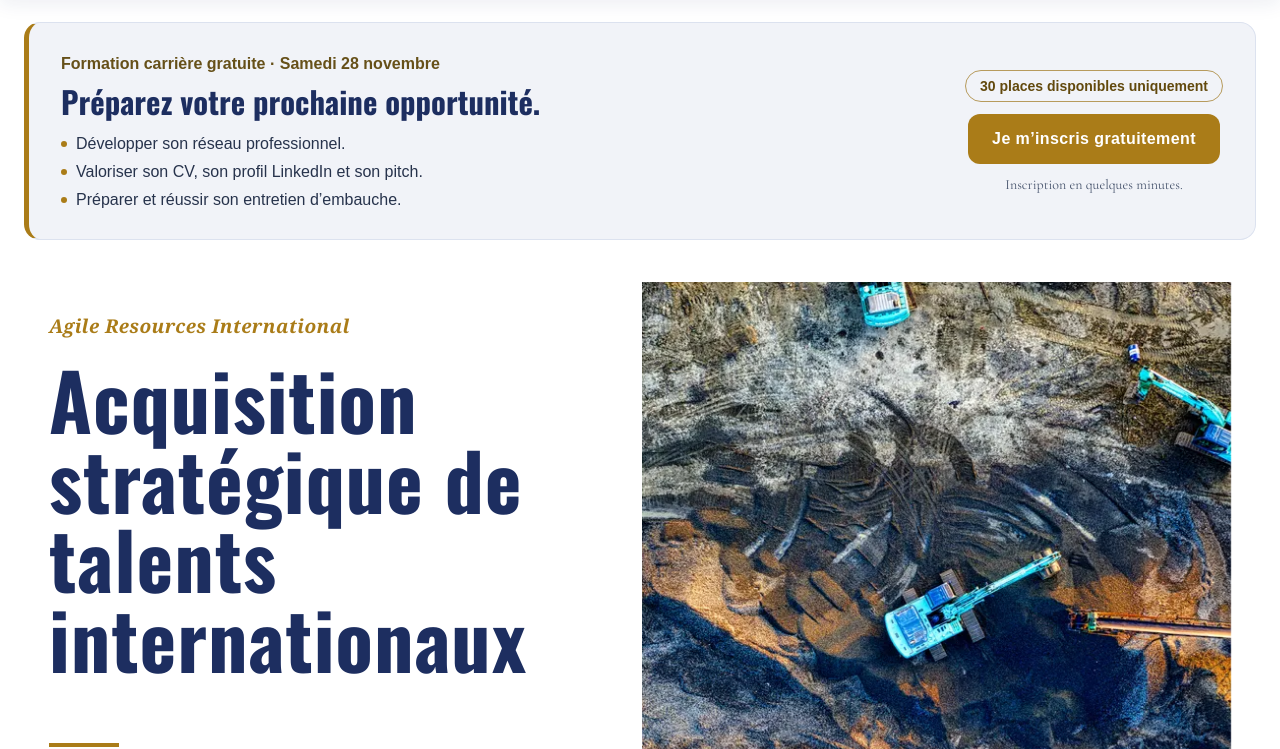
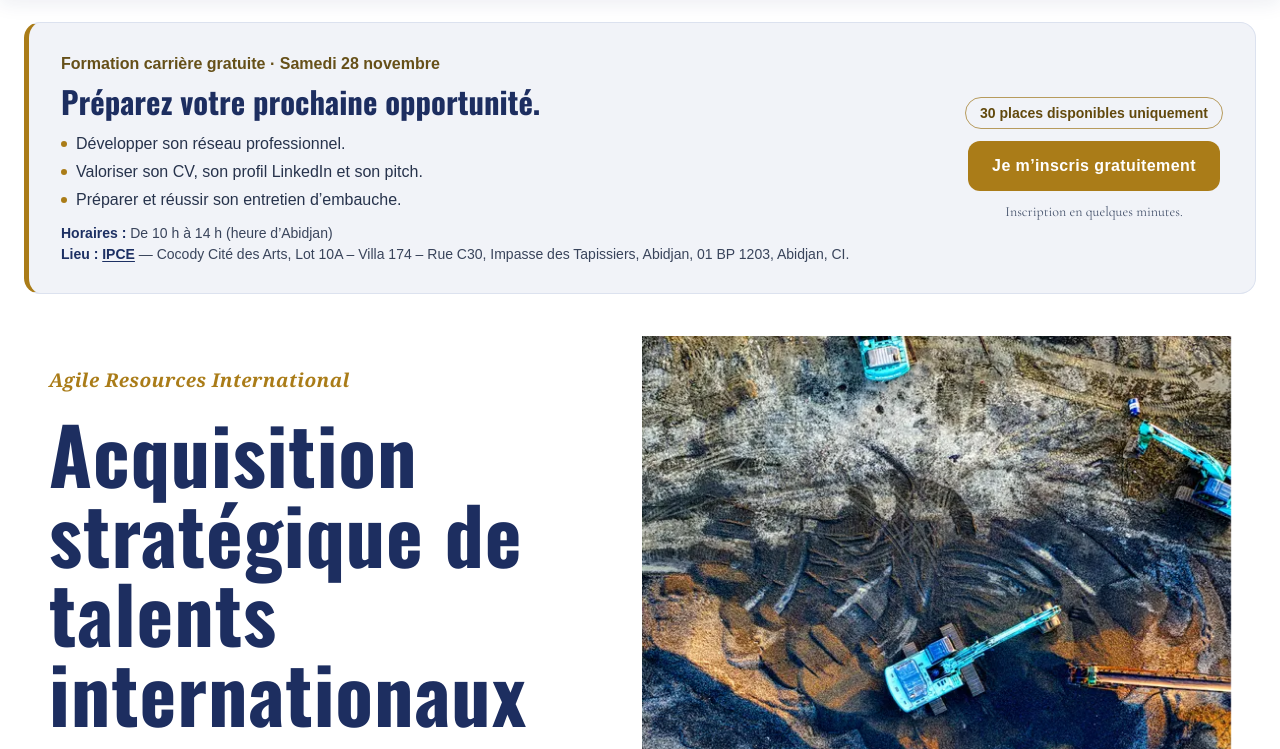
Before and after one commit to Sorel91/agile-resources-international, a PHP site: page / in a window 1280 px wide. Shown: the part 118-867 px from the top of the page. Run offline with PHP 8.4, Linux system fonts and the light colour scheme; some web fonts are replaced.

Commit message:
Afficher horaires et adresse de la formation

```diff
--- a/assets/site-20261123-sirexe.js
+++ b/assets/site-20261123-sirexe.js
@@ -104,6 +104,9 @@ const home = () => `
           <li>${isEnglish ? 'Strengthen your CV, LinkedIn profile and pitch.' : 'Valoriser son CV, son profil LinkedIn et son pitch.'}</li>
           <li>${isEnglish ? 'Prepare for and succeed in job interviews.' : 'Préparer et réussir son entretien d’embauche.'}</li>
         </ul>
+        <p class="workshop-location">${isEnglish
+          ? '<strong>Time:</strong> 10:00 a.m. to 2:00 p.m. (Abidjan time)<br><strong>Venue:</strong> <a href="https://ipce-partners.com/" target="_blank" rel="noopener noreferrer">IPCE</a> — Cocody Cité des Arts, Lot 10A – Villa 174 – Rue C30, Impasse des Tapissiers, Abidjan, 01 BP 1203, Côte d’Ivoire.'
+          : '<strong>Horaires :</strong> De 10 h à 14 h (heure d’Abidjan)<br><strong>Lieu :</strong> <a href="https://ipce-partners.com/" target="_blank" rel="noopener noreferrer">IPCE</a> — Cocody Cité des Arts, Lot 10A – Villa 174 – Rue C30, Impasse des Tapissiers, Abidjan, 01 BP 1203, Abidjan, CI.'}</p>
       </div>
       <div class="workshop-banner-action">
         <span class="workshop-places">${isEnglish ? 'Only 30 places available' : '30 places disponibles uniquement'}</span>
--- a/assets/site.js
+++ b/assets/site.js
@@ -104,6 +104,9 @@ const home = () => `
           <li>${isEnglish ? 'Strengthen your CV, LinkedIn profile and pitch.' : 'Valoriser son CV, son profil LinkedIn et son pitch.'}</li>
           <li>${isEnglish ? 'Prepare for and succeed in job interviews.' : 'Préparer et réussir son entretien d’embauche.'}</li>
         </ul>
+        <p class="workshop-location">${isEnglish
+          ? '<strong>Time:</strong> 10:00 a.m. to 2:00 p.m. (Abidjan time)<br><strong>Venue:</strong> <a href="https://ipce-partners.com/" target="_blank" rel="noopener noreferrer">IPCE</a> — Cocody Cité des Arts, Lot 10A – Villa 174 – Rue C30, Impasse des Tapissiers, Abidjan, 01 BP 1203, Côte d’Ivoire.'
+          : '<strong>Horaires :</strong> De 10 h à 14 h (heure d’Abidjan)<br><strong>Lieu :</strong> <a href="https://ipce-partners.com/" target="_blank" rel="noopener noreferrer">IPCE</a> — Cocody Cité des Arts, Lot 10A – Villa 174 – Rue C30, Impasse des Tapissiers, Abidjan, 01 BP 1203, Abidjan, CI.'}</p>
       </div>
       <div class="workshop-banner-action">
         <span class="workshop-places">${isEnglish ? 'Only 30 places available' : '30 places disponibles uniquement'}</span>
--- a/assets/workshop-registration-v4.js
+++ b/assets/workshop-registration-v4.js
@@ -20,7 +20,8 @@
         <li>${t("Préparer et réussir son entretien d’embauche.", "Prepare for and succeed in job interviews.")}</li>
       </ul>
     </div>
-    <p class="registration-practical">${t("Les horaires et le lieu seront communiqués aux personnes inscrites.", "The time and venue will be shared with registered participants.")}</p>
+    <p class="registration-practical">${t("De 10 h à 14 h (heure d’Abidjan).", "10:00 a.m. to 2:00 p.m. (Abidjan time).")}<br>
+      ${t("Lieu : ", "Venue: ")}<a href="https://ipce-partners.com/" target="_blank" rel="noopener noreferrer">IPCE</a> — ${t("Cocody Cité des Arts, Lot 10A – Villa 174 – Rue C30, Impasse des Tapissiers, Abidjan, 01 BP 1203, Abidjan, CI.", "Cocody Cité des Arts, Lot 10A – Villa 174 – Rue C30, Impasse des Tapissiers, Abidjan, 01 BP 1203, Abidjan, Côte d’Ivoire.")}</p>
     <p class="registration-loading" role="status">${t("Préparation du formulaire…", "Preparing the form…")}</p>
     <div class="registration-feedback" role="alert" hidden></div>
     <button class="registration-retry" type="button" hidden>${t("Réessayer", "Try again")}</button>
@@ -75,11 +76,6 @@
         const date = new Date(event.event_date + "T12:00:00Z");
         dialog.querySelector(".registration-date").textContent = new Intl.DateTimeFormat(en ? "en-GB" : "fr-FR", { dateStyle: "full", timeZone: "Africa/Abidjan" }).format(date);
       }
-      const details = [];
-      if (event.start_time) details.push(event.start_time + t(" (heure d’Abidjan)", " (Abidjan time)"));
-      if (event.duration_minutes) details.push(event.duration_minutes + " min");
-      if (event.location) details.push(event.location);
-      if (details.length) dialog.querySelector(".registration-practical").textContent = details.join(" · ");
       loaded = true; submit.disabled = false;
     } catch (error) {
       showError(error.message || t("Impossible de charger le formulaire. Réessayez.", "Unable to load registration. Please try again."));
--- a/assets/workshop-registration.css
+++ b/assets/workshop-registration.css
@@ -7,7 +7,7 @@
 .workshop-banner-action{display:grid;justify-items:center;gap:12px}
 .workshop-places{display:inline-block;border:1px solid #b79b5d;color:#62490d;border-radius:30px;padding:7px 14px;font:700 .875rem Arial,sans-serif}
 .workshop-banner .button{font-family:Arial,sans-serif;font-size:1rem;font-weight:700;padding:16px 24px;min-height:48px}
-.workshop-small{font-size:.875rem;color:#47546d}
+.workshop-small{font-size:.875rem;color:#47546d}.workshop-location{margin:12px 0 0;color:#39445b;font:400 .875rem/1.5 Arial,sans-serif}.workshop-location strong{color:#1d3063}.workshop-location a{color:#1d3063;font-weight:700;text-underline-offset:2px}
 body.registration-open{overflow:hidden}
 .registration-dialog{width:min(720px,calc(100% - 28px));max-height:calc(100dvh - 36px);padding:32px;border:0;border-radius:18px;color:#27334c;background:#fff;box-shadow:0 30px 100px #111b3855;overflow:auto;font-family:Arial,sans-serif}
 .registration-dialog::backdrop{background:rgba(14,25,51,.72)}
--- a/index.html
+++ b/index.html
@@ -23,10 +23,10 @@
     <script defer src="/assets/formations.js?v=20261025-32"></script>
     <link rel="stylesheet" href="/assets/sirexe.css?v=20261123-1">
     <script defer src="/assets/sirexe.js?v=20261123-1"></script>
-    <script defer src="/assets/site-20261123-sirexe.js"></script>
-    <script defer src="/assets/workshop-registration-v4.js"></script>
+    <script defer src="/assets/site-20261123-sirexe.js?v=20261125-1"></script>
+    <script defer src="/assets/workshop-registration-v4.js?v=20261125-1"></script>
     <title>Agile Resources International</title>
-    <link rel="stylesheet" href="/assets/workshop-registration.css?v=20261120-1">
+    <link rel="stylesheet" href="/assets/workshop-registration.css?v=20261125-1">
   </head>
   <body>
     <div id="app"></div>
```
